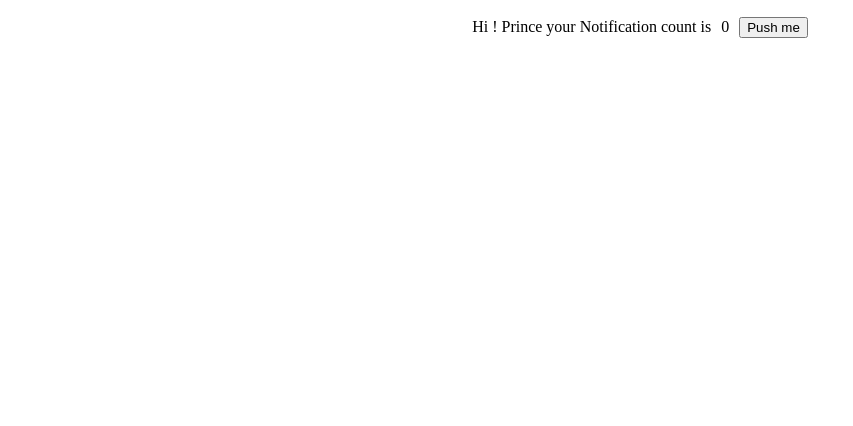
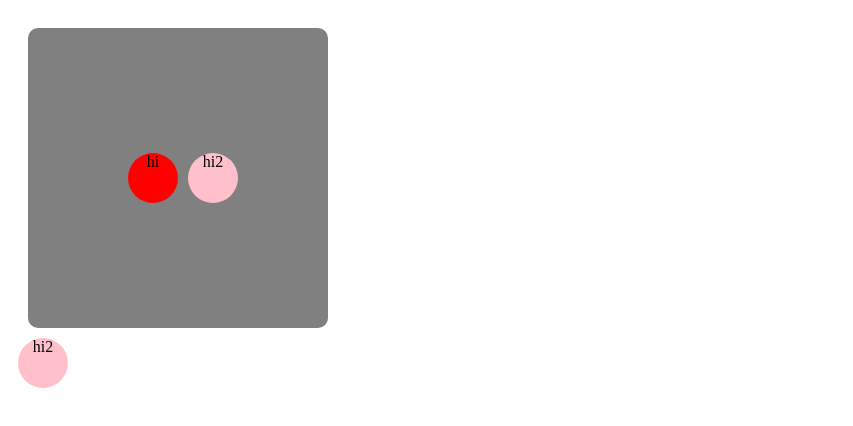
Before and after one commit to AnakinCodeWalker/code, a React (Vite) app in the folder React/week-9.2/: page / in a window 1280 px wide. Shown: the top 426 px of the page, without its empty margins (0-853 px from the left). Built offline with nearby package versions, Linux system fonts and the light colour scheme.

Commit message:
Started Understanding the UseEffect Hook in react

```diff
--- a/React/week-9.2/src/App.jsx
+++ b/React/week-9.2/src/App.jsx
@@ -1,11 +1,11 @@
 
 import './App.css'
-import NotificationCount from './Components/NotificationCount'
 
-
+// import NotificationCount from './Components/NotificationCount'
 // import { Post } from './Components/Post'
 // import UseStateHook from './Components/UseStateHook'
 
+import UseEffect from './Components/UseEffect'
 function App() {
   return(
     <div>
@@ -17,7 +17,11 @@ function App() {
 
             {/* <UseStateHook></UseStateHook> */}
 
-            <NotificationCount Name ={"Prince"}></NotificationCount>
+            {/* <NotificationCount Name ={"Prince"}></NotificationCount> */}
+
+    <UseEffect/>
+
+
           </div>
     </div>
   )
--- /dev/null
+++ b/React/week-9.2/src/Components/UseEffect.jsx
@@ -0,0 +1,55 @@
+// coding for the UseEffect
+//  useEffect lets you handle sideEffects.
+
+
+//  use all 3 show without and with UseEffect cosequences..
+
+function UseEffect(){
+    return <div style={{
+        backgroundColor:"white",
+        padding:10,
+        borderRadius:10,
+        width:400
+        }}>
+    <div style={{
+       backgroundColor:"grey",
+        height:"300px",
+        width:"300px",
+        margin:10,
+        borderRadius:10,
+        display:"flex",
+        justifyContent:"center",
+        alignItems:"center"
+    }}>
+        <div style={{
+            backgroundColor:"red",
+            width:50,
+            height:50,
+            borderRadius:50,
+            textAlign:"center",
+            margin:10
+        }}> hi</div>
+
+        <div style={{
+            backgroundColor:"pink",
+            width:50,
+            height:50,
+            borderRadius:50,
+            textAlign:"center"
+        }}> hi2</div>
+    </div>
+
+
+    <div style={{
+            backgroundColor:"pink",
+            width:50,
+            height:50,
+            borderRadius:50,
+            textAlign:"center"
+        }}> hi2
+    </div>
+
+
+    </div>
+}
+export default UseEffect
```
